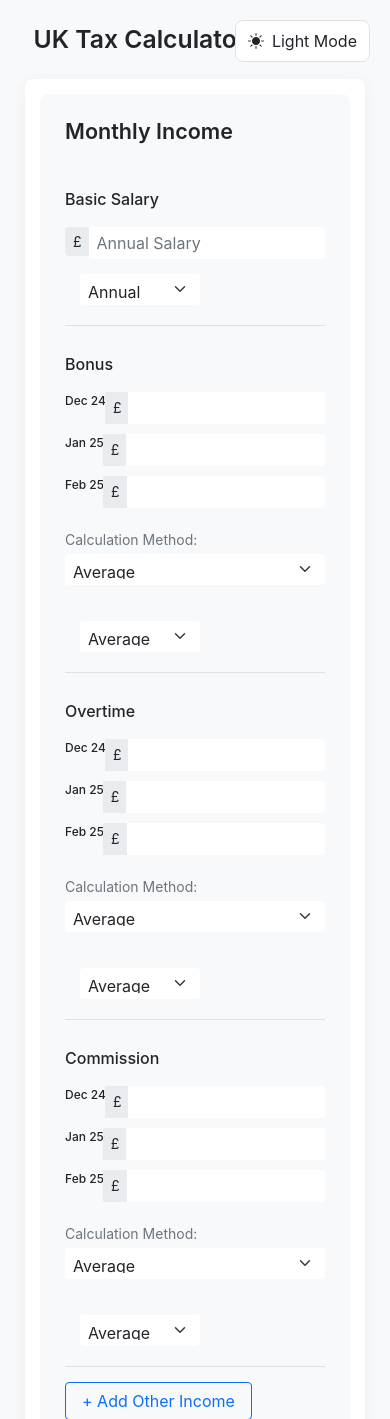
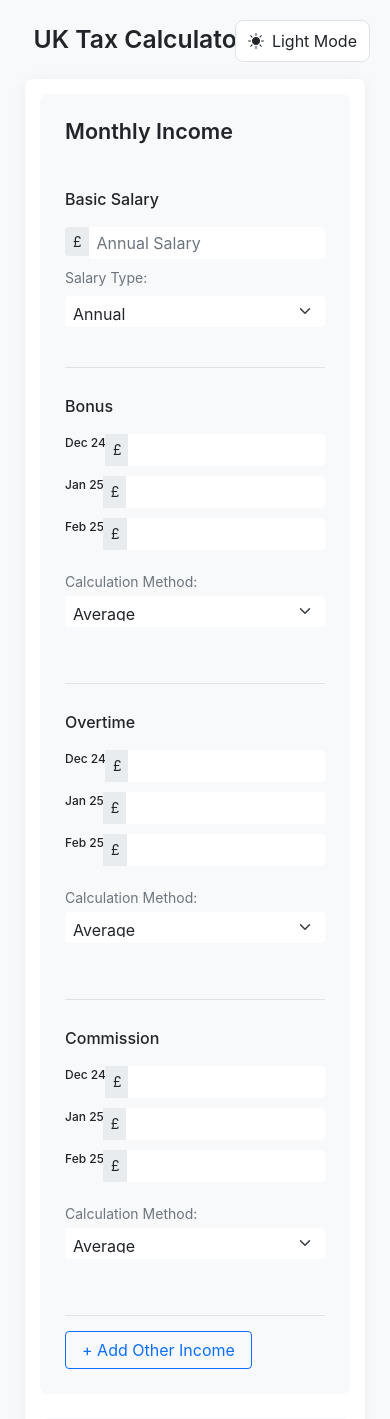
Before and after one commit to rcdavidson/tax_calculator, a Flask app: page / in a window 390 px wide. Shown: the top 1419 px of the page. Run offline with Flask 2, Linux system fonts and the light colour scheme.

Commit message:
Fix duplicate calculation method selectors and improve basic salary layout, bump to v1.6

```diff
--- a/templates/index.html
+++ b/templates/index.html
@@ -1054,6 +1054,36 @@
                 margin-top: 10px;
             }
         }
+
+        /* Fix the ghost calculation method */
+        .calculation-method-mobile {
+            display: block;
+            width: 100%;
+        }
+
+        /* Hide all desktop method selectors on mobile */
+        @media (max-width: 767px) {
+            .duplicate-method-hide {
+                display: none !important;
+            }
+
+            /* Make annual selector full width on mobile */
+            #basicSalaryType {
+                width: 100%;
+                margin-top: 8px;
+                max-width: none;
+            }
+
+            /* Format basic salary the same as other inputs on mobile */
+            #basicAnnualInput {
+                margin-bottom: 8px;
+            }
+
+            /* Format the basic salary input container */
+            .basic-salary-mobile-container {
+                margin-bottom: 15px;
+            }
+        }
     </style>
 </head>
 <body>
@@ -1095,7 +1125,7 @@
                                     <div>
                                         <label class="income-type-label">Basic Salary</label>
                                     </div>
-                                    <div>
+                                    <div class="basic-salary-mobile-container">
                                         <!-- Annual Input (default) -->
                                         <div id="basicAnnualInput">
                                             <div class="input-group input-group-sm">
@@ -1123,9 +1153,17 @@
                                                 </div>
                                             </div>
                                         </div>
+                                        <!-- Add salary type selector for mobile -->
+                                        <div class="d-block d-md-none">
+                                            <div class="mobile-method-label">Salary Type:</div>
+                                            <select class="form-select" id="basicSalaryType">
+                                                <option value="annual">Annual</option>
+                                                <option value="monthly">Monthly</option>
+                                            </select>
+                                        </div>
                                     </div>
-                                    <div style="display: flex; justify-content: flex-start; align-items: center; padding-left: 15px;">
-                                        <select class="form-select form-select-sm" id="basicSalaryType" style="max-width: 120px;">
+                                    <div style="display: flex; justify-content: flex-start; align-items: center; padding-left: 15px;" class="calculation-method-column">
+                                        <select class="form-select form-select-sm duplicate-method-hide" id="basicSalaryTypeDesktop" style="max-width: 120px;">
                                             <option value="annual">Annual</option>
                                             <option value="monthly">Monthly</option>
                                         </select>
@@ -1167,7 +1205,7 @@
                                         </select>
                                     </div>
                                     <div style="display: flex; justify-content: flex-start; align-items: center; padding-left: 15px;" class="calculation-method-column">
-                                        <select class="form-select form-select-sm calculation-method" data-type="bonus" style="max-width: 120px;">
+                                        <select class="form-select form-select-sm calculation-method duplicate-method-hide" data-type="bonus" style="max-width: 120px;">
                                             <option value="average">Average</option>
                                             <option value="lowest">Lowest</option>
                                         </select>
@@ -1209,7 +1247,7 @@
                                         </select>
                                     </div>
                                     <div style="display: flex; justify-content: flex-start; align-items: center; padding-left: 15px;" class="calculation-method-column">
-                                        <select class="form-select form-select-sm calculation-method" data-type="overtime" style="max-width: 120px;">
+                                        <select class="form-select form-select-sm calculation-method duplicate-method-hide" data-type="overtime" style="max-width: 120px;">
                                             <option value="average">Average</option>
                                             <option value="lowest">Lowest</option>
                                         </select>
@@ -1251,7 +1289,7 @@
                                         </select>
                                     </div>
                                     <div style="display: flex; justify-content: flex-start; align-items: center; padding-left: 15px;" class="calculation-method-column">
-                                        <select class="form-select form-select-sm calculation-method" data-type="commission" style="max-width: 120px;">
+                                        <select class="form-select form-select-sm calculation-method duplicate-method-hide" data-type="commission" style="max-width: 120px;">
                                             <option value="average">Average</option>
                                             <option value="lowest">Lowest</option>
                                         </select>
@@ -1821,7 +1859,7 @@
                         </select>
                     </div>
                     <div style="display: flex; justify-content: space-between; align-items: center; padding-left: 15px; padding-right: 15px;" class="calculation-method-column">
-                        <select class="form-select form-select-sm calculation-method" data-type="custom-${id}" style="max-width: 120px;">
+                        <select class="form-select form-select-sm calculation-method duplicate-method-hide" data-type="custom-${id}" style="max-width: 120px;">
                             <option value="average">Average</option>
                             <option value="lowest">Lowest</option>
                         </select>
@@ -2550,9 +2588,53 @@
                 tooltip.classList.remove('show');
             }, 1000);
         }
+
+        // Add script to sync basic salary type selectors
+        if (document.getElementById('basicSalaryTypeDesktop')) {
+            document.getElementById('basicSalaryType').addEventListener('change', function() {
+                document.getElementById('basicSalaryTypeDesktop').value = this.value;
+                // Handle view changes
+                const annualInput = document.getElementById('basicAnnualInput');
+                const monthlyInputs = document.getElementById('basicMonthlyInputs');
+
+                if (this.value === 'monthly') {
+                    annualInput.style.display = 'none';
+                    monthlyInputs.style.display = 'block';
+
+                    // Copy the annual value divided by 12 to all monthly inputs if annual has a value
+                    const annualValue = parseFloat(document.getElementById('basicAnnualSalary').value) || 0;
+                    if (annualValue > 0) {
+                        const monthlyValue = annualValue / 12;
+                        document.querySelectorAll('[data-type="basic"][data-month]').forEach(input => {
+                            input.value = monthlyValue.toFixed(2);
+                        });
+                    }
+                } else {
+                    annualInput.style.display = 'block';
+                    monthlyInputs.style.display = 'none';
+
+                    // Calculate average of monthly values and multiply by 12 for annual
+                    const monthlyInputValues = Array.from(document.querySelectorAll('[data-type="basic"][data-month]'))
+                        .map(input => parseFloat(input.value) || 0);
+
+                    if (monthlyInputValues.some(v => v > 0)) {
+                        const average = monthlyInputValues.reduce((a, b) => a + b, 0) / monthlyInputValues.length;
+                        document.getElementById('basicAnnualSalary').value = (average * 12).toFixed(2);
+                    }
+                }
+
+                // Trigger calculation update
+                debounceCalculation();
+            });
+
+            document.getElementById('basicSalaryTypeDesktop').addEventListener('change', function() {
+                document.getElementById('basicSalaryType').value = this.value;
+                document.getElementById('basicSalaryType').dispatchEvent(new Event('change'));
+            });
+        }
     </script>
     <div class="text-center mt-4 mb-2" style="font-size: 0.8rem; color: #999;">
-        Version 1.5 (Enhanced Mobile UI)
+        Version 1.6 (Fixed Mobile UI)
     </div>
 </body>
 </html>
```
